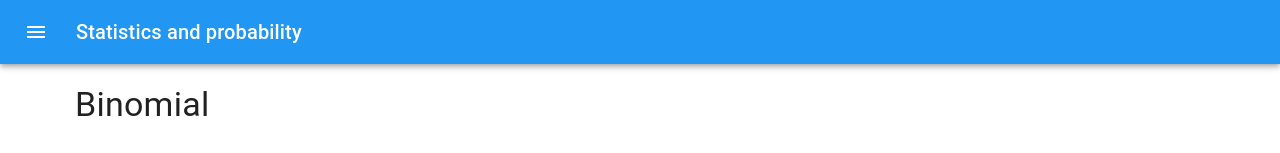
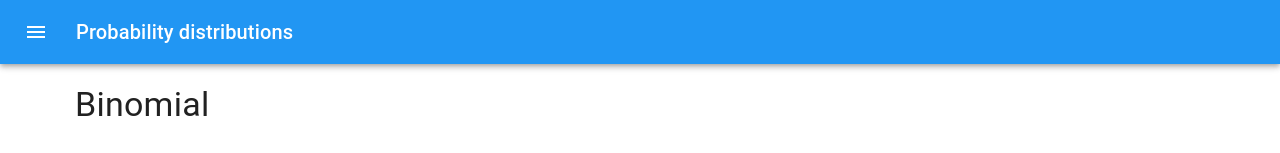
Before and after one commit to pbezglasny/probability-distributions-vis, a React (Create React App) app: page / in a window 1280 px wide. Shown: the top 153 px of the page. Built offline with nearby package versions, Linux system fonts and the light colour scheme.

Commit message:
Rename project. Added github pages dev dependency.

```diff
--- a/src/App.js
+++ b/src/App.js
@@ -122,7 +122,7 @@ class App extends React.Component {
                                 <MenuIcon/>
                             </IconButton>
                             <Typography variant="h6" className={classes.title}>
-                                Statistics and probability
+                                Probability distributions
                             </Typography>
                         </Toolbar>
                     </AppBar>
```
Also changed, not shown: package.json (+7 -2 lines), 1 other file (tests, documents, lock files or other folders).
